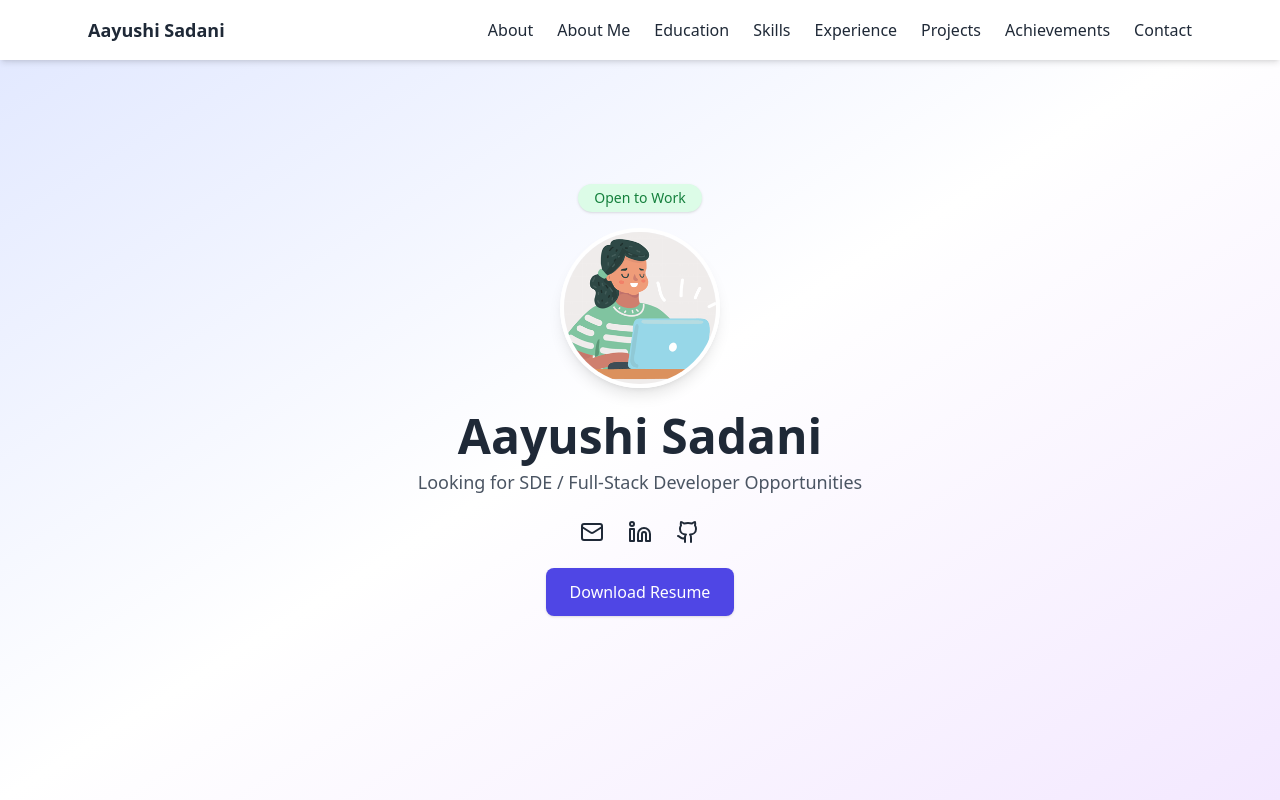
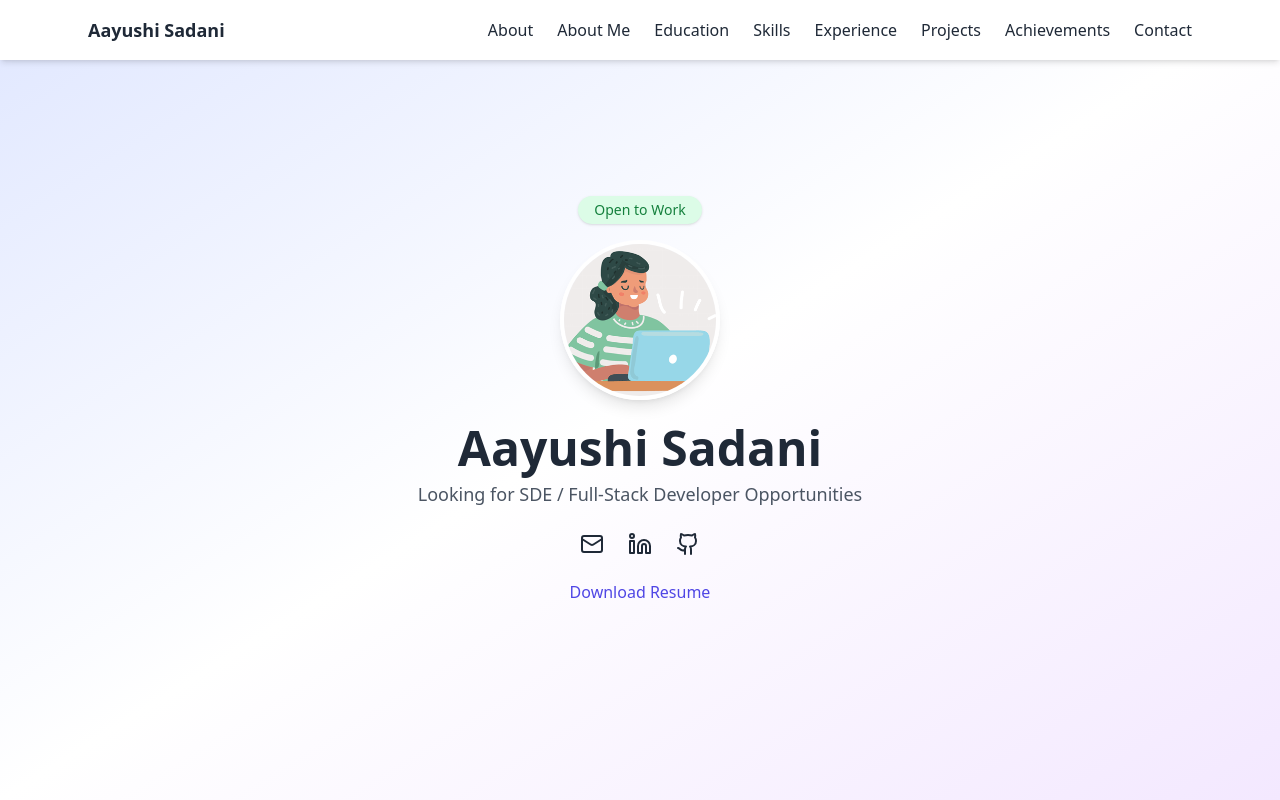
Before and after one commit to ayushi-Sadani/Portfolio, a React (Create React App) app: page / in a window 1280 px wide. Shown: the top 800 px of the page. Built offline with nearby package versions, Linux system fonts and the light colour scheme.

Commit message:
Add resume download link and resume.pdf

```diff
--- a/src/Portfolio.js
+++ b/src/Portfolio.js
@@ -43,7 +43,12 @@ export default function Portfolio() {
           <a href="https://github.com/ayushi-Sadani" target="_blank" rel="noopener noreferrer" className="hover:text-indigo-600"><Github className="w-6 h-6" /></a>
         </div>
         <a
-  href={`${process.env.PUBLIC_URL}/resume.pdf`} download className="px-6 py-3 bg-indigo-600 text-white rounded-lg shadow hover:bg-indigo-700 transition">Download Resume</a>
+  href={`${process.env.PUBLIC_URL}/resume.pdf`}
+  download
+  className="text-indigo-600 hover:underline"
+>
+  Download Resume
+</a>
       </section>
 
       {/* About Me */}
```
